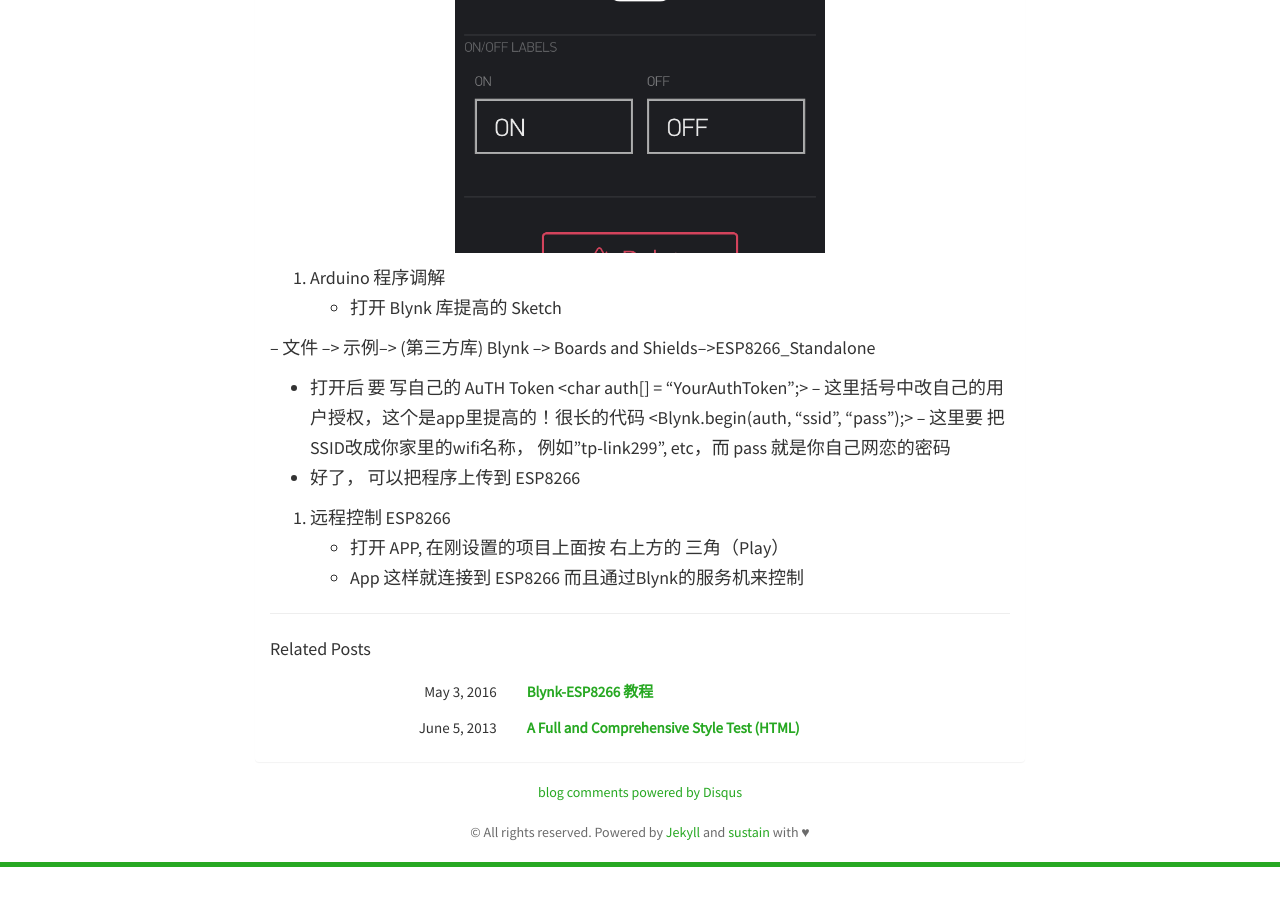
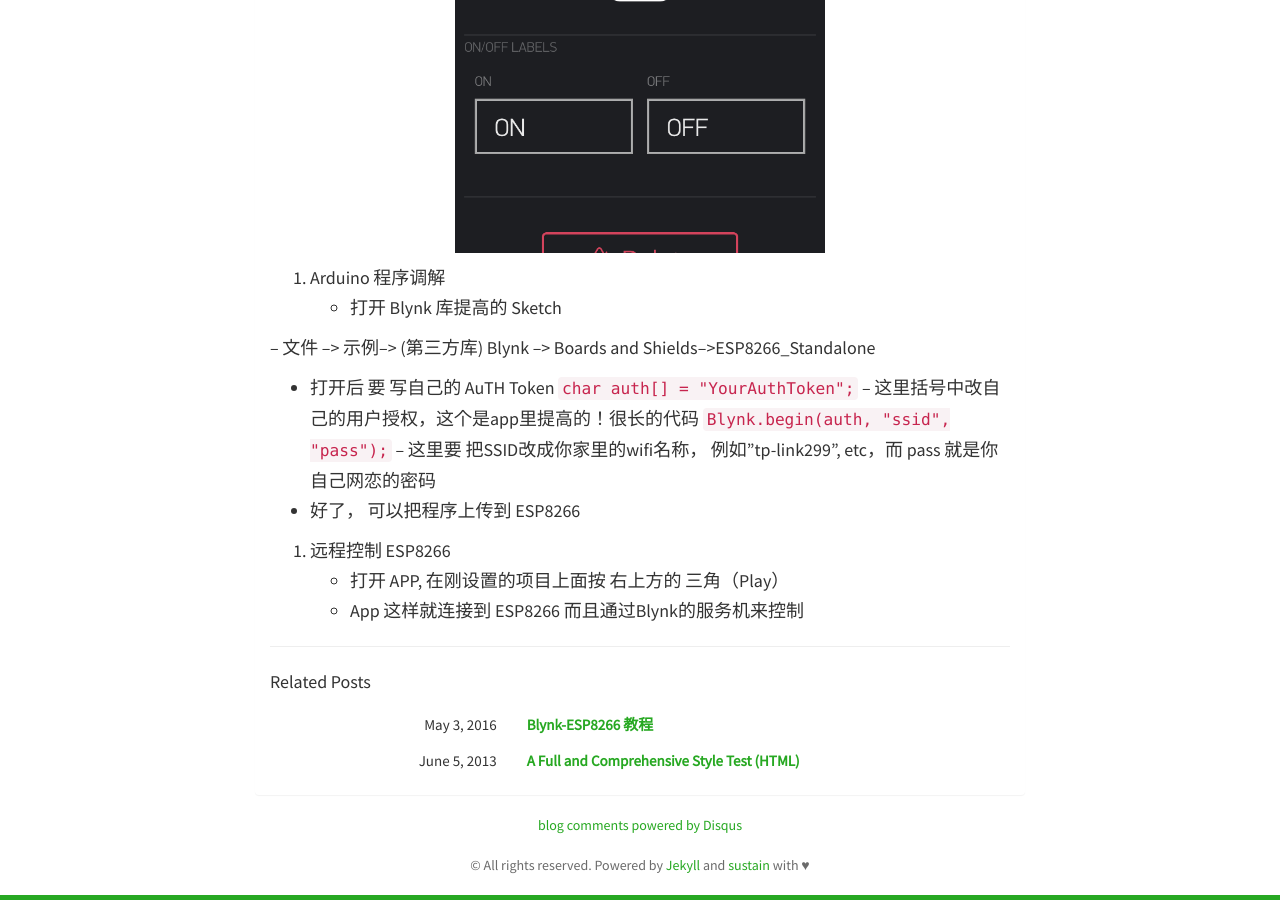
Before and after one commit to shwongsoohar/rahul-thakoor.github.io, a Jekyll site: the page built from _posts/2016-05-01-Blynk-ESP8266 教程.md, in a window 1280 px wide and 900 px high, scrolled down 3369 px. Built offline with Jekyll 4.4.1, drawn with Linux system fonts in a browser that asks for light colours; nearby versions of some CDN libraries; comment, search, counter and statistics services are not loaded; before the commit the page ends 4236 px from its top, so only the background shows below that.

Commit message:
Updated 2016-05-01-Blynk-ESP8266 教程.md

```diff
--- a/_posts/2016-05-01-Blynk-ESP8266 教程.md
+++ b/_posts/2016-05-01-Blynk-ESP8266 教程.md
@@ -59,9 +59,9 @@ published: true
 -- 文件 --> 示例--> (第三方库) Blynk --> Boards and Shields-->ESP8266_Standalone
 
 - 打开后 要 写自己的 AuTH Token
-    <char auth[] = "YourAuthToken";>
+    `char auth[] = "YourAuthToken";`
 -- 这里括号中改自己的用户授权，这个是app里提高的！很长的代码
-    <Blynk.begin(auth, "ssid", "pass");>
+    `Blynk.begin(auth, "ssid", "pass");`
 -- 这里要 把SSID改成你家里的wifi名称， 例如”tp-link299", etc，而 pass 就是你自己网恋的密码
 - 好了， 可以把程序上传到 ESP8266
 
```
